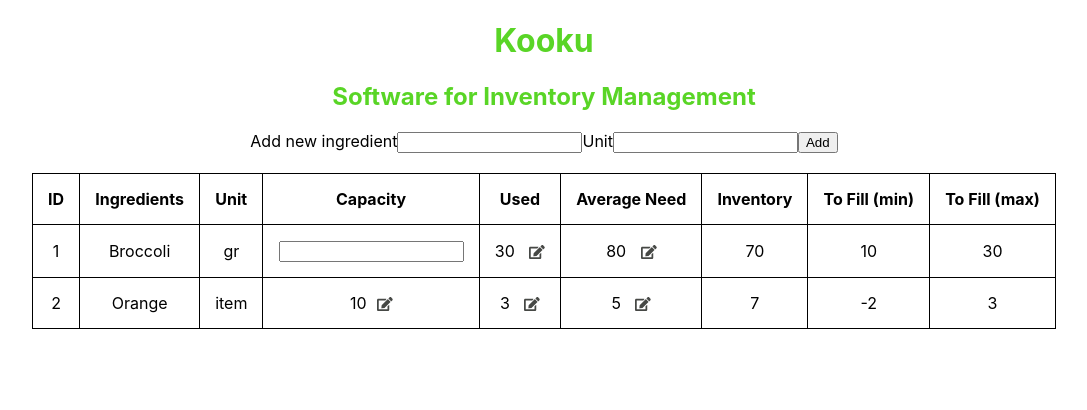
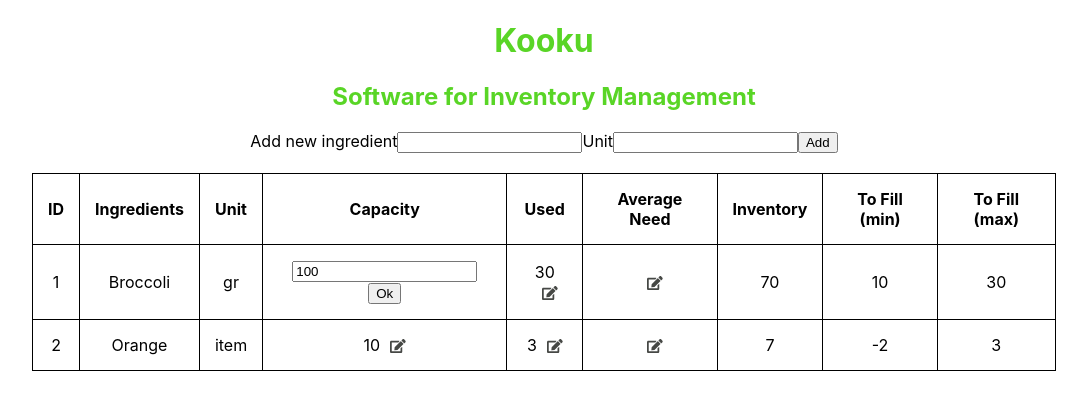
Before and after one commit to Jessiehongtran/kooku, a React (Create React App) app in the folder client/: page / in a window 1280 px wide. Both pictures are taken after a click on the element 463 px from the left and 250 px from the top of the page. Shown: the top 410 px of the page, without its empty margins (96-1183 px from the left). Built offline with nearby package versions, Linux system fonts and the light colour scheme.

Commit message:
can edit

```diff
--- a/client/src/components/each_ingredient.jsx
+++ b/client/src/components/each_ingredient.jsx
@@ -8,21 +8,52 @@ export default class Ingredient extends React.Component {
         this.state = {
             openEditCapacity: false,
             openEditUsed: false,
-            openEditAvgNeed: false
+            openEditAvgNeed: false,
+            capacity: this.props.ingredient.capacity,
+            used: this.props.ingredient.used,
+            avgNeed: this.props.ingredient.average_need
+        }
+
+        this.handleChange = this.handleChange.bind(this)
+    }
+
+    toggleEdit(toToggle){
+        if (toToggle === "capacity"){
+            this.setState({openEditCapacity: !this.state.openEditCapacity})
+        }
+        else if (toToggle === "used"){
+            this.setState({openEditUsed: !this.state.openEditUsed})
+        }
+        else if (toToggle === "avg_need"){
+            this.setState({openEditAvgNeed: !this.state.openEditAvgNeed})
         }
     }
 
-    openEdit(){
-        this.setState({openEditCapacity: !this.state.openEditCapacity})
+    handleChange(e){
+        console.log(e.target.name, e.target.value)
+        this.setState({[e.target.name]: e.target.value})
+    }
+
+    updateChange(){
+        //change in backend
+    }
+
+    doneEdit(toClose){
+        this.toggleEdit(toClose)
+        this.updateChange()
     }
 
     render(){
         console.log('props in Ingredient', this.props)
+        console.log(this.state.capacity)
         const each = this.props.ingredient
         const {
             openEditCapacity,
             openEditAvgNeed,
-            openEditUsed
+            openEditUsed,
+            capacity,
+            used,
+            avgneed
         } = this.state
 
         return (
@@ -32,17 +63,58 @@ export default class Ingredient extends React.Component {
                         <td>{each.unit}</td>
                         <td>
                             {openEditCapacity
-                            ? <input
-                                type="text"
-                              />
+                            ? <div>
+                                <input
+                                type="number"
+                                name="capacity"
+                                step="0.00"
+                                value={capacity}
+                                onChange={this.handleChange}
+                                />
+                                <button onClick={() => this.doneEdit("capacity")}>Ok</button>
+                              </div>
                             : <div>
-                                {each.capacity}
-                                <span onClick={() => this.openEdit()}><FontAwesomeIcon icon={faEdit}/></span>
+                                {capacity}
+                                <span onClick={() => this.toggleEdit("capacity")}><FontAwesomeIcon icon={faEdit}/></span>
                               </div>
                             }
                         </td>
-                        <td>{each.used} <span><FontAwesomeIcon icon={faEdit}/></span></td>
-                        <td>{each.average_need} <span><FontAwesomeIcon icon={faEdit}/></span></td>
+                        <td>
+                            {openEditUsed
+                            ? <div>
+                                <input
+                                type="number"
+                                name="used"
+                                step="0.00"
+                                value={used}
+                                onChange={this.handleChange}
+                                />
+                                <button onClick={() => this.doneEdit("used")}>Ok</button>
+                              </div>
+                            : <div>
+                                {used}
+                                <span onClick={() => this.toggleEdit("used")}><FontAwesomeIcon icon={faEdit}/></span>
+                              </div>
+                            }
+                        </td>
+                        <td>
+                            {openEditAvgNeed
+                            ? <div>
+                                <input
+                                type="number"
+                                step="0.00"
+                                value={avgneed}
+                                name="avgneed"
+                                onChange={this.handleChange}
+                                />
+                                <button onClick={() => this.doneEdit("avg_need")}>Ok</button>
+                              </div>
+                            : <div>
+                                {avgneed}
+                                <span onClick={() => this.toggleEdit("avg_need")}><FontAwesomeIcon icon={faEdit}/></span>
+                            </div>
+                            }
+                        </td>
                         <td>{each.capacity - each.used}</td>
                         <td>{each.average_need-(each.capacity - each.used)}</td>
                         <td>{each.used}</td>
```
